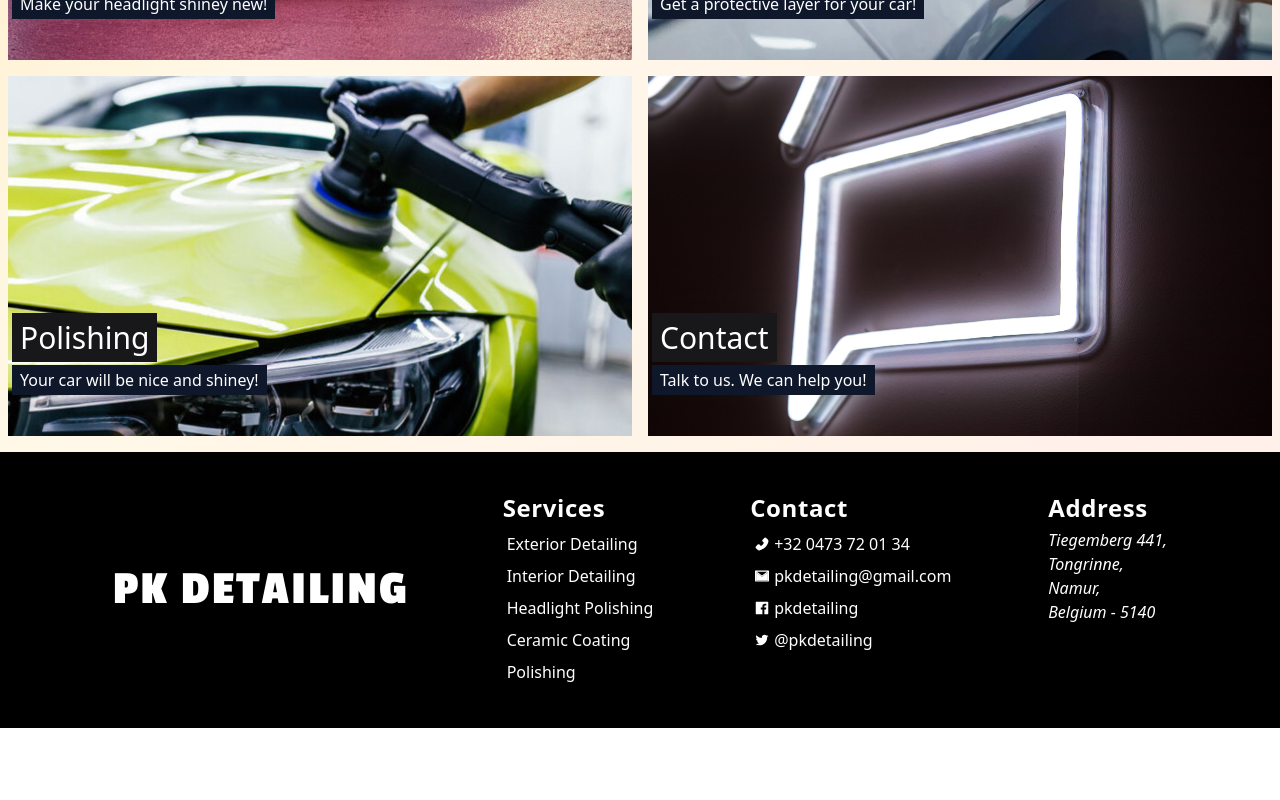
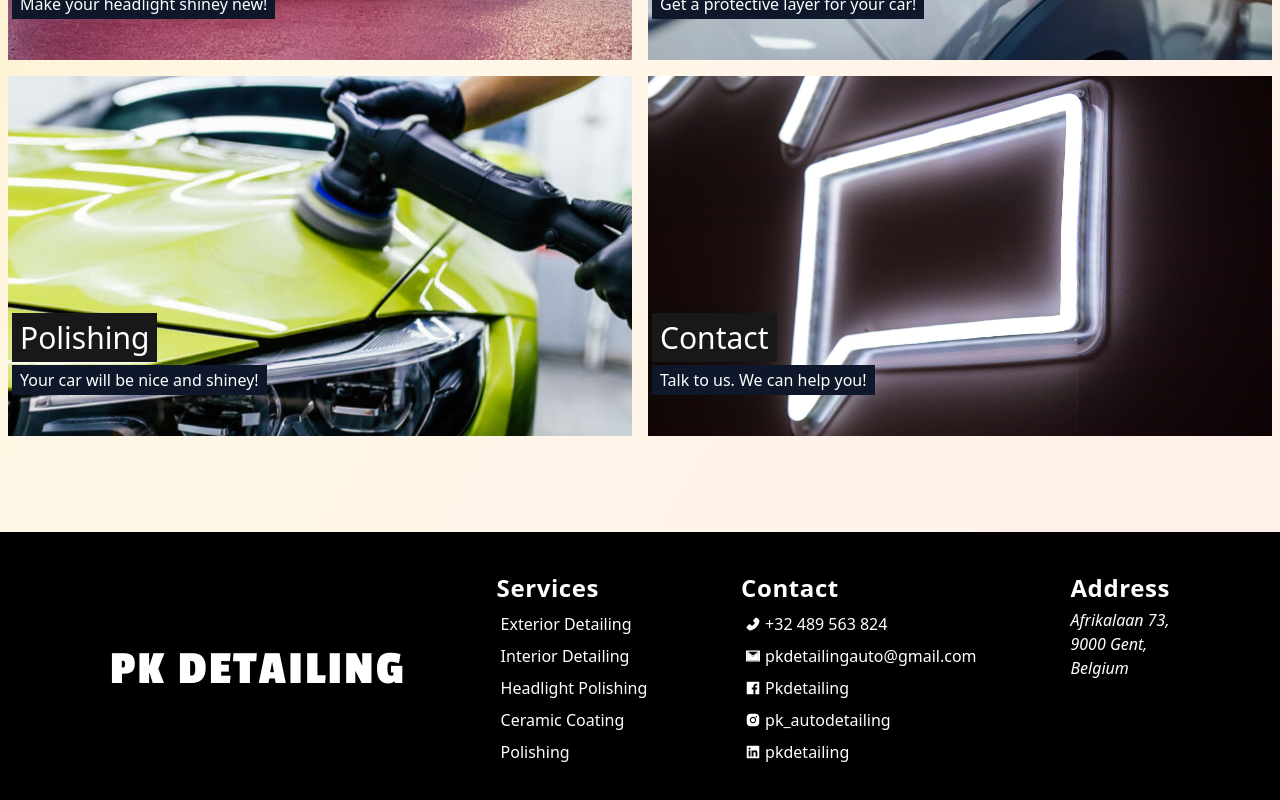
Before and after one commit to 2brownc/car-detailing, a Next.js app: page / in a window 1280 px wide. Shown: the part 1740-2540 px from the top of the page. Before the commit the page ends 2468 px from the top, so only its background shows below. Built offline with nearby package versions, Linux system fonts and the light colour scheme.

Commit message:
update footer info

```diff
--- a/components/Footer/Footer.tsx
+++ b/components/Footer/Footer.tsx
@@ -4,7 +4,8 @@ import { useRouter } from 'next/router';
 import { AiFillPhone } from 'react-icons/ai';
 import { AiTwotoneMail } from 'react-icons/ai';
 import { AiFillFacebook } from 'react-icons/ai';
-import { AiOutlineTwitter } from 'react-icons/ai';
+import { AiFillInstagram } from 'react-icons/ai';
+import { AiFillLinkedin } from 'react-icons/ai';
 
 import { cardsData } from '../../data/cards';
 
@@ -97,7 +98,7 @@ function Footer() {
               ">
             <div className="flex flex-row items-center gap-1">
               <AiFillPhone />
-              <a href="tel:+32-0473-72-01-34">+32 0473 72 01 34</a>
+              <a href="tel:+32489563824">+32 489 563 824</a>
             </div>
           </li>
           <li className="
@@ -108,7 +109,7 @@ function Footer() {
               ">
             <div className="flex flex-row items-center gap-1">
               <AiTwotoneMail />
-              <a href="mailto:pkdetailing@gmail.com">pkdetailing@gmail.com</a>
+              <a href="mailto:pkdetailingauto@gmail.com">pkdetailingauto@gmail.com</a>
             </div>
           </li>
           <li className="
@@ -119,8 +120,8 @@ function Footer() {
               ">
             <div className="flex flex-row items-center gap-1">
               <AiFillFacebook />
-              <a href="https://facebook.com/pkdetialing">
-                pkdetailing
+              <a href="https://www.facebook.com/profile.php?id=100089003496003">
+                Pkdetailing
               </a>
             </div>
           </li>
@@ -131,9 +132,22 @@ function Footer() {
                 hover:bg-orange-600
               ">
             <div className="flex flex-row items-center gap-1">
-              <AiOutlineTwitter />
-              <a href="https://twitter.com/@pkdetailing">
-                @pkdetailing
+              <AiFillInstagram />
+              <a href="https://instagram.com/pk_autodetailing?igshid=YmMyMTA2M2Y=">
+                pk_autodetailing
+              </a>
+            </div>
+          </li>
+          <li className="
+                transition-all
+                duration-500
+                p-1
+                hover:bg-orange-600
+              ">
+            <div className="flex flex-row items-center gap-1">
+              <AiFillLinkedin />
+              <a href="https://www.linkedin.com/mwlite/company/pkdetailing">
+                pkdetailing
               </a>
             </div>
           </li>
@@ -153,10 +167,9 @@ function Footer() {
         </div>
         <div>
           <address className="flex flex-col">
-            <span>Tiegemberg 441,</span>
-            <span>Tongrinne,</span>
-            <span>Namur,</span>
-            <span>Belgium - 5140</span>
+            <span>Afrikalaan 73,</span>
+            <span>9000 Gent,</span>
+            <span>Belgium</span>
           </address>
         </div>
       </div>
--- a/components/Layout/Layout.tsx
+++ b/components/Layout/Layout.tsx
@@ -16,6 +16,7 @@ function Layout({ children }: any) {
       </div>
 
       <div className="
+        pb-20
         grow
         bg-gradient-to-br
         from-[#ffe19a] via-[#fff8e7] to-[#fff0ea]
```
